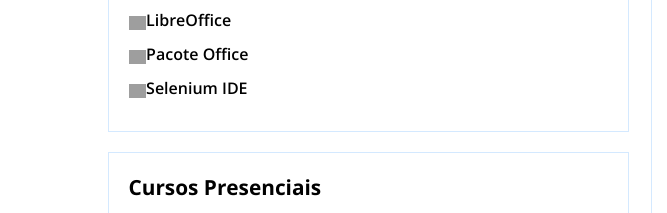
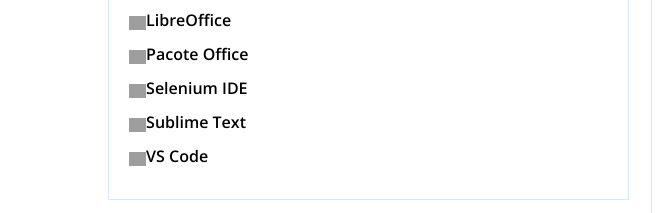
Before and after one commit to Xinnot/meu-curriculoELE, a plain HTML site: page index.html in a window 1280 px wide. Shown: the part 1102-1315 px from the top of the page, 0-667 px from the left. Drawn offline with nearby package versions, Linux system fonts and the light colour scheme; grey boxes are pictures that could not be loaded.

Commit message:
Vs Code e Sublime Text adicionados

```diff
--- a/index.html
+++ b/index.html
@@ -93,6 +93,8 @@
                                     <li><img class="img-specs" src="https://icons.iconarchive.com/icons/franksouza183/fs/256/Apps-libreoffice-main-icon.png">LibreOffice</li>
                                     <li><img class="img-specs" src="https://icons.iconarchive.com/icons/benjigarner/softdimension/256/Office-icon.png">Pacote Office</li>
                                     <li><img class="img-specs" src="https://www.selenium.dev/selenium-ide/img/selenium-ide128.png">Selenium IDE</li>
+                                    <li><img class="img-specs" src="https://icons.iconarchive.com/icons/papirus-team/papirus-apps/128/sublime-text-icon.png">Sublime Text</li>
+                                    <li><img class="img-specs" src="https://static-00.iconduck.com/assets.00/file-type-vscode-icon-512x508-376y62ux.png">VS Code</li>
                                 </ul>
                             </section>
 
```
